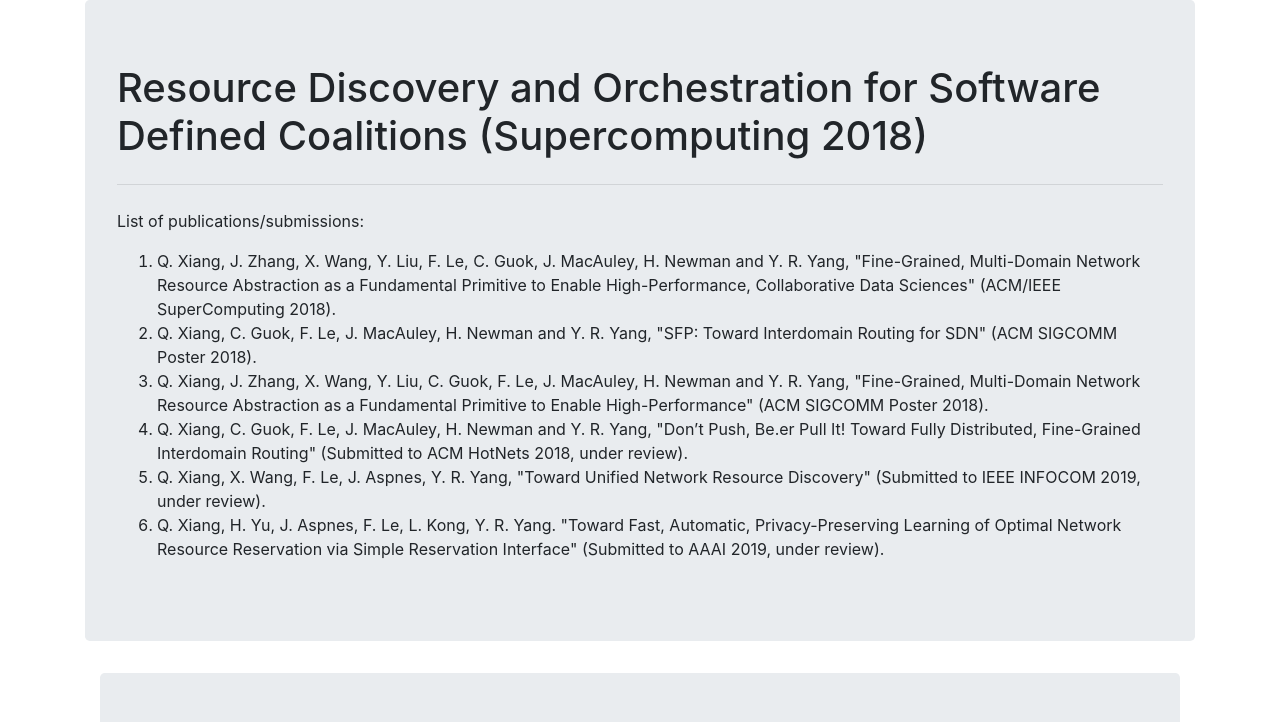
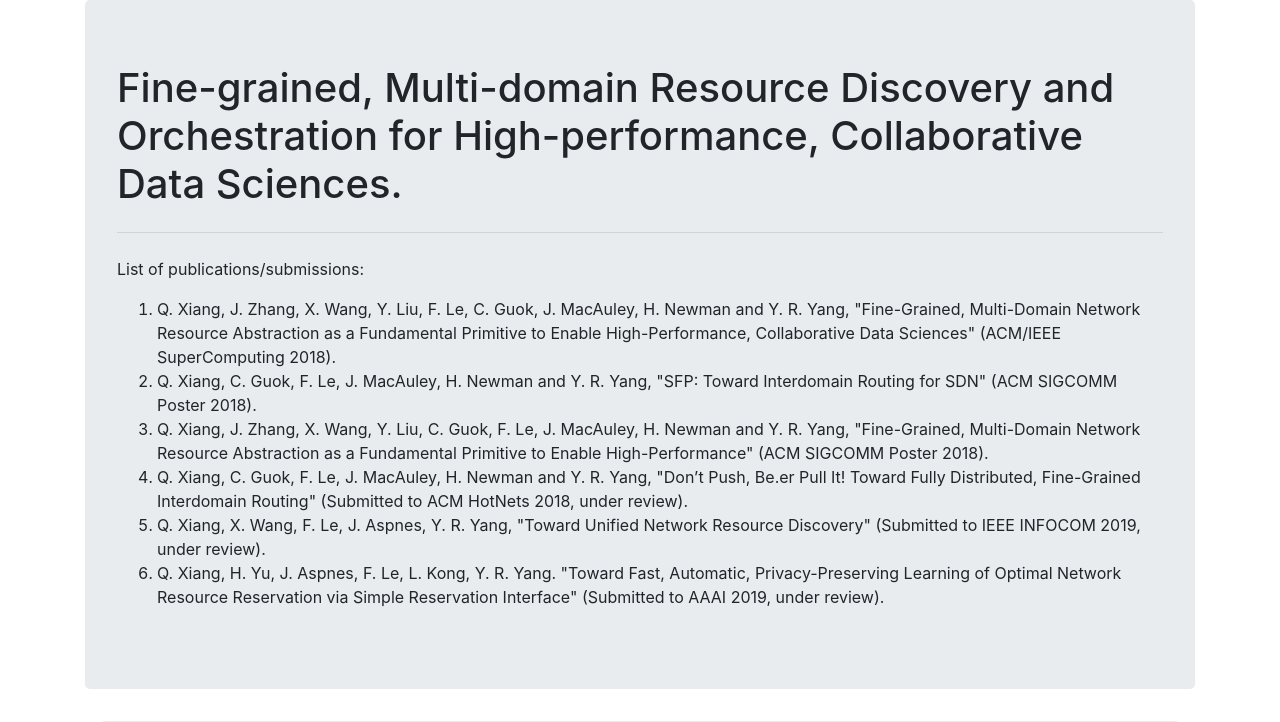
Before and after one commit to openalto/UnicornUI, a Flask app: page / in a window 1280 px wide. Shown: the part 56-778 px from the top of the page. Run offline with Flask 2, Linux system fonts and the light colour scheme; some libraries are stand-ins or nearby versions.

Commit message:
Change headline
Signed-off-by: Y. Jace Liu <yang.jace.liu@linux.com>

```diff
--- a/unicorn/templates/index.html
+++ b/unicorn/templates/index.html
@@ -340,7 +340,8 @@
     </nav>
 
     <div class="jumbotron">
-        <h1>Resource Discovery and Orchestration for Software Defined Coalitions (Supercomputing 2018)</h1>
+{#        <h1>Resource Discovery and Orchestration for Software Defined Coalitions (Supercomputing 2018)</h1>#}
+        <h1>Fine-grained, Multi-domain Resource Discovery and Orchestration for High-performance, Collaborative Data Sciences. </h1>
         <hr class="my-4">
         <p>List of publications/submissions:</p>
         <p>
```
